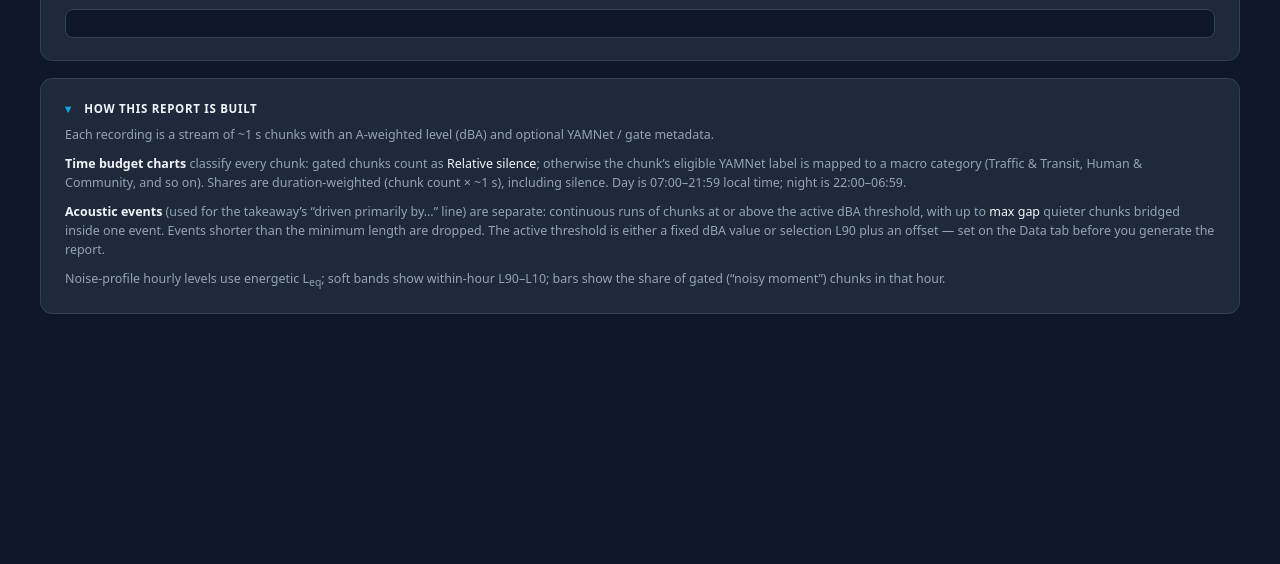
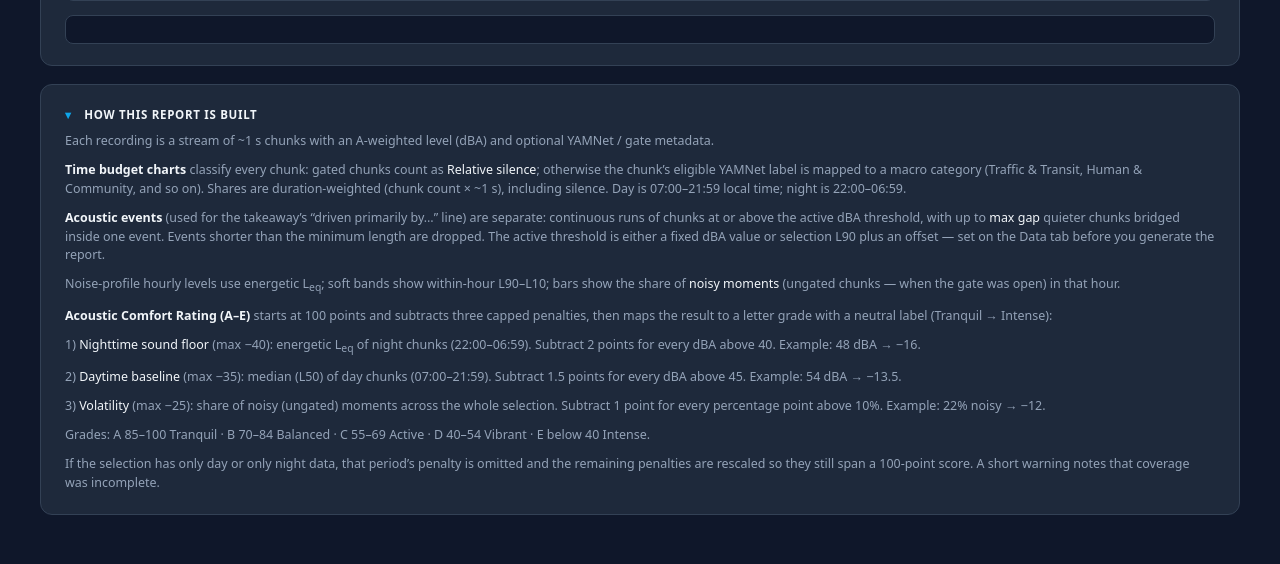
Before and after one commit to mattszaszko/urban-sound-collector, a Python web app: template web/templates/index.html in a window 1280 px wide, after a click on "HOW THIS REPORT IS BUILT". Shown: the part 1774-2338 px from the top of the page. Before the commit the page ends 2088 px from the top, so only its background shows below. Run offline with Jinja, Linux system fonts and the light colour scheme; the template is opened without the code that fills it: most values are stand-ins (such as "Sample title", 1, 10 or a date in 2020).

Commit message:
Add A–E Acoustic Comfort Rating to the executive summary.
Score night Leq, day L50, and noisy-moment share with partial-coverage rescale and a warning, and document the formula in How this report is built.

Co-authored-by: Cursor <cursoragent@cursor.com>

```diff
--- a/core/report/__init__.py
+++ b/core/report/__init__.py
@@ -7,6 +7,7 @@ from core.report.aggregate import (
     leq_context,
     sound_diet_from_events,
 )
+from core.report.comfort import build_comfort_rating, grade_from_score
 from core.report.segment import (
     AcousticEvent,
     energetic_leq,
@@ -21,10 +22,12 @@ __all__ = [
     "AcousticEvent",
     "DEFAULT_SITE_TIMEZONE",
     "apply_report_segmentation_overrides",
+    "build_comfort_rating",
     "build_dashboard_report",
     "build_time_budget",
     "energetic_leq",
     "finalize_event",
+    "grade_from_score",
     "leq_context",
     "prepare_chunks",
     "resolve_zone",
--- a/core/report/aggregate.py
+++ b/core/report/aggregate.py
@@ -9,6 +9,7 @@ from typing import Any
 from core.audio_constants import YAMNET_CHUNK_DURATION_SECONDS
 from core.recording_overview import percentile_nearest
 from core.report.copy import build_takeaway
+from core.report.comfort import build_comfort_rating
 from core.report.macros import label_to_macro
 from core.report.segment import (
     AcousticChunk,
@@ -500,6 +501,7 @@ def build_dashboard_report(
         "recordings": recording_summaries,
         "chunk_count": len(all_chunks),
         "duration_s": total_duration_s if recording_summaries else None,
+        "comfort_rating": build_comfort_rating(all_chunks),
     }
 
     typical_day = build_hourly_profile(all_chunks)
--- a/web/templates/index.html
+++ b/web/templates/index.html
@@ -31,6 +31,11 @@
     --band-busy-mark:#fb923c;--band-loud-mark:#f87171;
     --gated-bar:rgba(148,163,184,.38);--range-fill:rgba(14,165,233,.18);
     --range-edge:rgba(148,163,184,.55);
+    --grade-a:#4ade80;--grade-b:#86efac;--grade-c:#eab308;
+    --grade-d:#f59e0b;--grade-e:#f87171;
+    --grade-a-bg:rgba(74,222,128,.18);--grade-b-bg:rgba(134,239,172,.16);
+    --grade-c-bg:rgba(234,179,8,.16);--grade-d-bg:rgba(245,158,11,.16);
+    --grade-e-bg:rgba(248,113,113,.18);
   }
   html[data-theme="light"]{
     color-scheme: light;
@@ -828,7 +872,12 @@
       <div class="report-progress-msg" id="rpt-progress-msg">Starting…</div>
       <div class="report-progress-code" id="rpt-progress-code" hidden></div>
     </div>
-    <div class="impact-grid" id="rpt-impact"></div>
+    <div class="report-exec-layout">
+      <div class="report-exec-main">
+        <div class="impact-grid" id="rpt-impact"></div>
+      </div>
+      <div class="report-exec-comfort" id="rpt-comfort" aria-label="Acoustic comfort rating"></div>
+    </div>
   </div>
   <div class="card report-zone" id="report-zone-b">
     <div class="report-zone-head">
@@ -919,8 +968,37 @@
         </p>
         <p>
           Noise-profile hourly levels use energetic L<sub>eq</sub>; soft bands show
-          within-hour L90–L10; bars show the share of gated (“noisy moment”) chunks in
-          that hour.
+          within-hour L90–L10; bars show the share of <em>noisy moments</em>
+          (ungated chunks — when the gate was open) in that hour.
+        </p>
+        <p>
+          <strong>Acoustic Comfort Rating (A–E)</strong> starts at 100 points and subtracts
+          three capped penalties, then maps the result to a letter grade with a neutral
+          label (Tranquil → Intense):
+        </p>
+        <p>
+          1) <em>Nighttime sound floor</em> (max −40): energetic L<sub>eq</sub> of night
+          chunks (22:00–06:59). Subtract 2 points for every dBA above 40.
+          Example: 48&nbsp;dBA → −16.
+        </p>
+        <p>
+          2) <em>Daytime baseline</em> (max −35): median (L50) of day chunks
+          (07:00–21:59). Subtract 1.5 points for every dBA above 45.
+          Example: 54&nbsp;dBA → −13.5.
+        </p>
+        <p>
+          3) <em>Volatility</em> (max −25): share of noisy (ungated) moments across the
+          whole selection. Subtract 1 point for every percentage point above 10%.
+          Example: 22% noisy → −12.
+        </p>
+        <p>
+          Grades: A 85–100 Tranquil · B 70–84 Balanced · C 55–69 Active ·
+          D 40–54 Vibrant · E below 40 Intense.
+        </p>
+        <p>
+          If the selection has only day or only night data, that period’s penalty is
+          omitted and the remaining penalties are rescaled so they still span a
+          100-point score. A short warning notes that coverage was incomplete.
         </p>
       </div>
     </details>
@@ -2497,6 +2575,44 @@ function renderReportImpact(zoneA) {
     impactCard('Typical level', fmtReportDb(zoneA.l50_db), typicalHint),
     impactCard('Peak disturbance', fmtReportDb(zoneA.peak_lafmax_db), peakHint),
   ].join('');
+}
+
+const COMFORT_GRADES = [
+  { grade: 'A', name: 'Tranquil' },
+  { grade: 'B', name: 'Balanced' },
+  { grade: 'C', name: 'Active' },
+  { grade: 'D', name: 'Vibrant' },
+  { grade: 'E', name: 'Intense' },
+];
+
+function renderComfortRating(zoneA) {
+  const el = document.getElementById('rpt-comfort');
+  if (!el) return;
+  const rating = zoneA && zoneA.comfort_rating;
+  if (!rating || !rating.grade) {
+    el.innerHTML = '';
+    return;
+  }
+  const rows = COMFORT_GRADES.map((g) => {
+    const active = g.grade === rating.grade ? ' active' : '';
+    return `<div class="comfort-row${active}" data-grade="${g.grade}">
+      <span class="pointer" aria-hidden="true">▸</span>
+      <span class="letter">${g.grade}</span>
+      <span class="name">${g.name}</span>
+    </div>`;
+  }).join('');
+  const warn = rating.insufficient_data && rating.warning
+    ? `<div class="comfort-warning">${rating.warning}</div>`
+    : '';
+  el.innerHTML = `
+    <div class="comfort-title">Acoustic comfort</div>
+    <div class="comfort-scale" role="img" aria-label="Grade ${rating.grade}, ${rating.label}">
+      ${rows}
+    </div>
+    <div class="comfort-score">${rating.grade} · ${rating.label}
+      <span>(${rating.score}/100)</span>
+    </div>
+    ${warn}`;
 }
 
 function destroyChart(chart) {
@@ -3139,6 +3255,7 @@ function applyReportPayload(payload) {
       ? `${payload.meta.acoustic_event_count} acoustic events` : '',
   ].filter(Boolean).join(' · ');
   renderReportImpact(a);
+  renderComfortRating(a);
   setReportProfileView(b.default_view || 'timeline');
   setReportBudgetView(reportBudgetView || 'total');
   renderTimeBudget(c, payload.meta || {});
```
Also changed, not shown: other parts of web/templates/index.html (+39 -0 lines), core/report/comfort.py (added, +138 -0 lines), tests/test_report_aggregate.py (+4 -0 lines), tests/test_report_comfort.py (added, +130 -0 lines).
